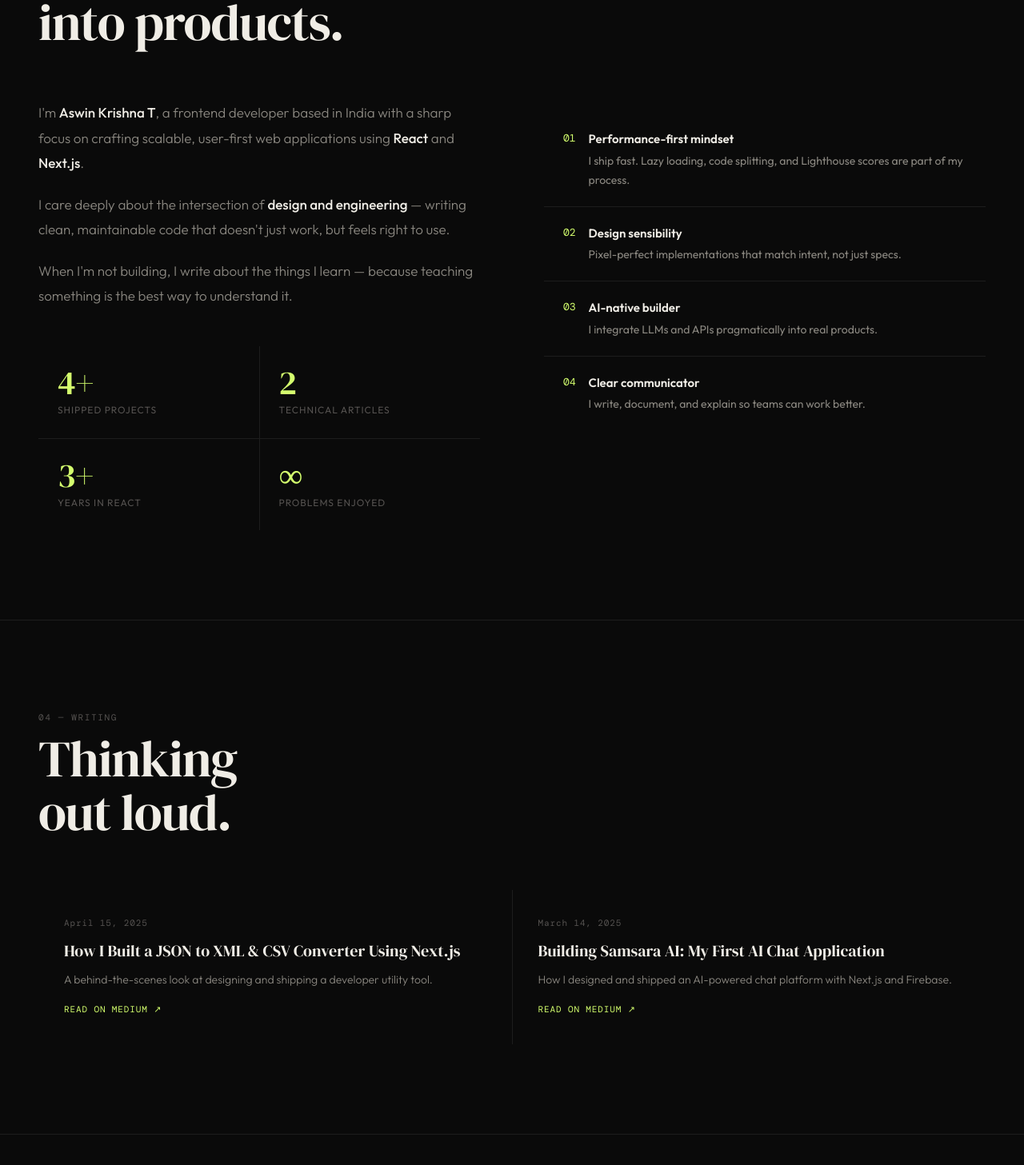
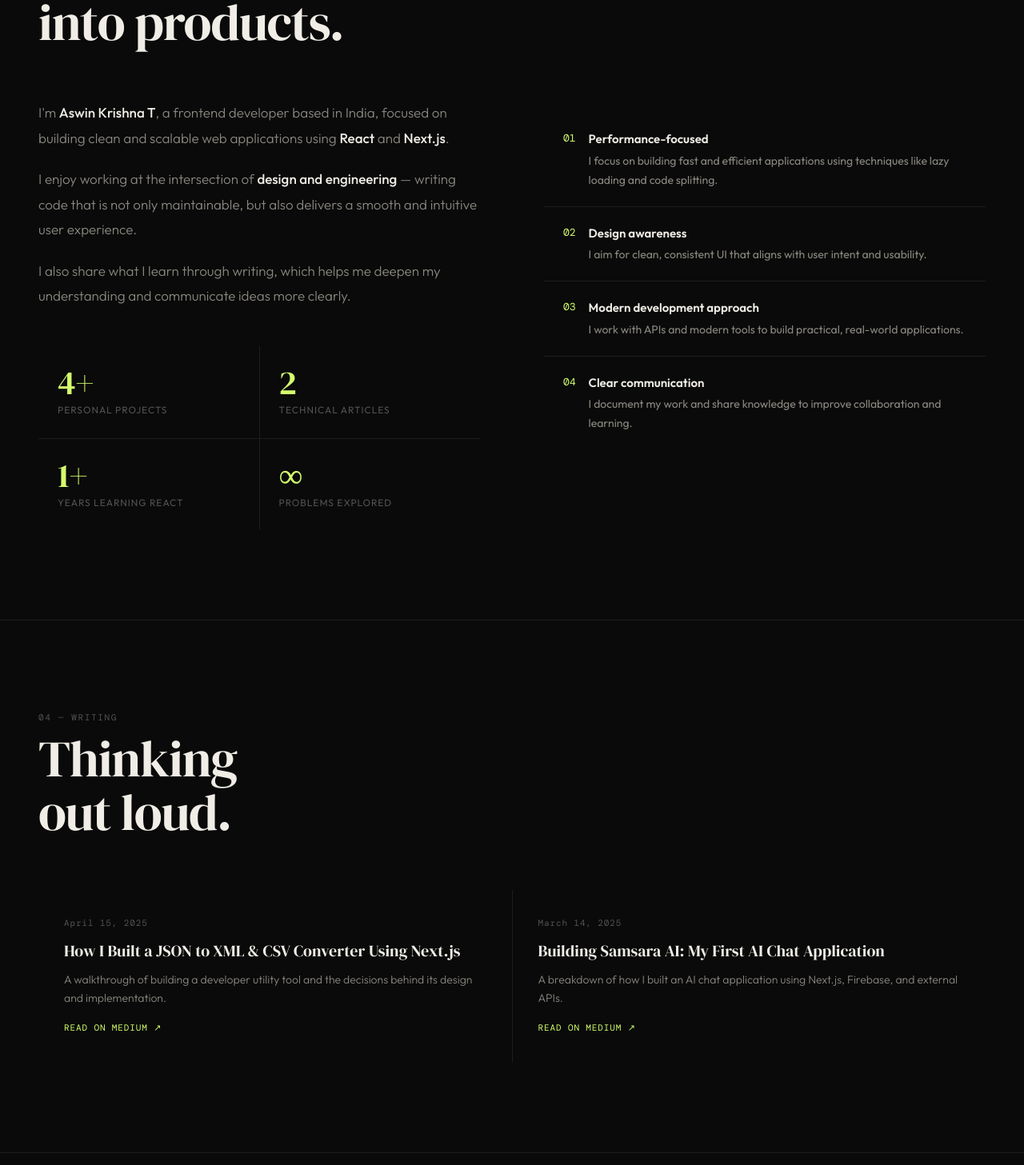
Before and after one commit to aaswne/updated-portfolio-2026-apri, a Next.js app: page / in a window 1280 px wide. Shown: the part 2793-4250 px from the top of the page at 80% size. Built offline with nearby package versions, Linux system fonts and the light colour scheme.

Commit message:
updated content section

```diff
--- a/app/components/Content/content.jsx
+++ b/app/components/Content/content.jsx
@@ -11,39 +11,39 @@ export default function Content() {
           <div className="about-copy">
             <p>
               I&apos;m <strong>Aswin Krishna T</strong>, a frontend developer
-              based in India with a sharp focus on crafting scalable,
-              user-first web applications using <strong>React</strong> and{" "}
+              based in India, focused on building clean and scalable web
+              applications using <strong>React</strong> and{" "}
               <strong>Next.js</strong>.
             </p>
 
             <p>
-              I care deeply about the intersection of{" "}
-              <strong>design and engineering</strong> — writing clean,
-              maintainable code that doesn&apos;t just work, but feels right to
-              use.
+              I enjoy working at the intersection of{" "}
+              <strong>design and engineering</strong> — writing code that is not
+              only maintainable, but also delivers a smooth and intuitive user
+              experience.
             </p>
 
             <p>
-              When I&apos;m not building, I write about the things I learn —
-              because teaching something is the best way to understand it.
+              I also share what I learn through writing, which helps me deepen my
+              understanding and communicate ideas more clearly.
             </p>
 
             <div className="about-stats">
               <div className="stat-cell">
                 <div className="stat-number">4+</div>
-                <div className="stat-label">Shipped Projects</div>
+                <div className="stat-label">Personal Projects</div>
               </div>
               <div className="stat-cell">
                 <div className="stat-number">2</div>
                 <div className="stat-label">Technical Articles</div>
               </div>
               <div className="stat-cell">
-                <div className="stat-number">3+</div>
-                <div className="stat-label">Years in React</div>
+                <div className="stat-number">1+</div>
+                <div className="stat-label">Years Learning React</div>
               </div>
               <div className="stat-cell">
                 <div className="stat-number">∞</div>
-                <div className="stat-label">Problems Enjoyed</div>
+                <div className="stat-label">Problems Explored</div>
               </div>
             </div>
           </div>
@@ -53,34 +53,36 @@ export default function Content() {
               <li>
                 <span className="val-icon">01</span>
                 <div>
-                  <strong>Performance-first mindset</strong>
-                  I ship fast. Lazy loading, code splitting, and Lighthouse
-                  scores are part of my process.
+                  <strong>Performance-focused</strong>
+                  I focus on building fast and efficient applications using
+                  techniques like lazy loading and code splitting.
                 </div>
               </li>
 
               <li>
                 <span className="val-icon">02</span>
                 <div>
-                  <strong>Design sensibility</strong>
-                  Pixel-perfect implementations that match intent, not just
-                  specs.
+                  <strong>Design awareness</strong>
+                  I aim for clean, consistent UI that aligns with user intent
+                  and usability.
                 </div>
               </li>
 
               <li>
                 <span className="val-icon">03</span>
                 <div>
-                  <strong>AI-native builder</strong>
-                  I integrate LLMs and APIs pragmatically into real products.
+                  <strong>Modern development approach</strong>
+                  I work with APIs and modern tools to build practical,
+                  real-world applications.
                 </div>
               </li>
 
               <li>
                 <span className="val-icon">04</span>
                 <div>
-                  <strong>Clear communicator</strong>
-                  I write, document, and explain so teams can work better.
+                  <strong>Clear communication</strong>
+                  I document my work and share knowledge to improve collaboration
+                  and learning.
                 </div>
               </li>
             </ul>
@@ -102,8 +104,8 @@ export default function Content() {
             <div className="article-date">April 15, 2025</div>
             <h3>How I Built a JSON to XML & CSV Converter Using Next.js</h3>
             <p>
-              A behind-the-scenes look at designing and shipping a developer
-              utility tool.
+              A walkthrough of building a developer utility tool and the
+              decisions behind its design and implementation.
             </p>
             <div className="article-link">Read on Medium ↗</div>
           </a>
@@ -117,8 +119,8 @@ export default function Content() {
             <div className="article-date">March 14, 2025</div>
             <h3>Building Samsara AI: My First AI Chat Application</h3>
             <p>
-              How I designed and shipped an AI-powered chat platform with
-              Next.js and Firebase.
+              A breakdown of how I built an AI chat application using Next.js,
+              Firebase, and external APIs.
             </p>
             <div className="article-link">Read on Medium ↗</div>
           </a>
```
